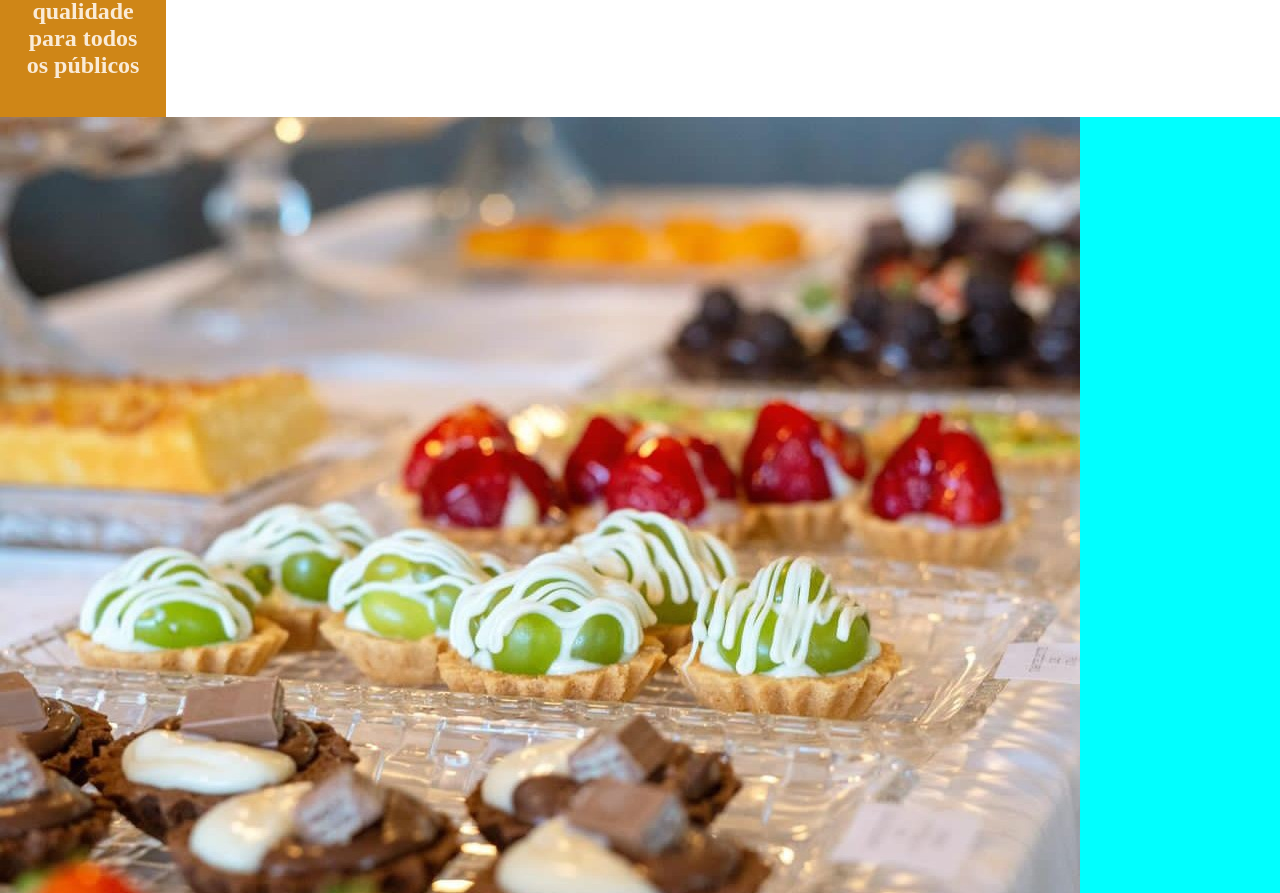
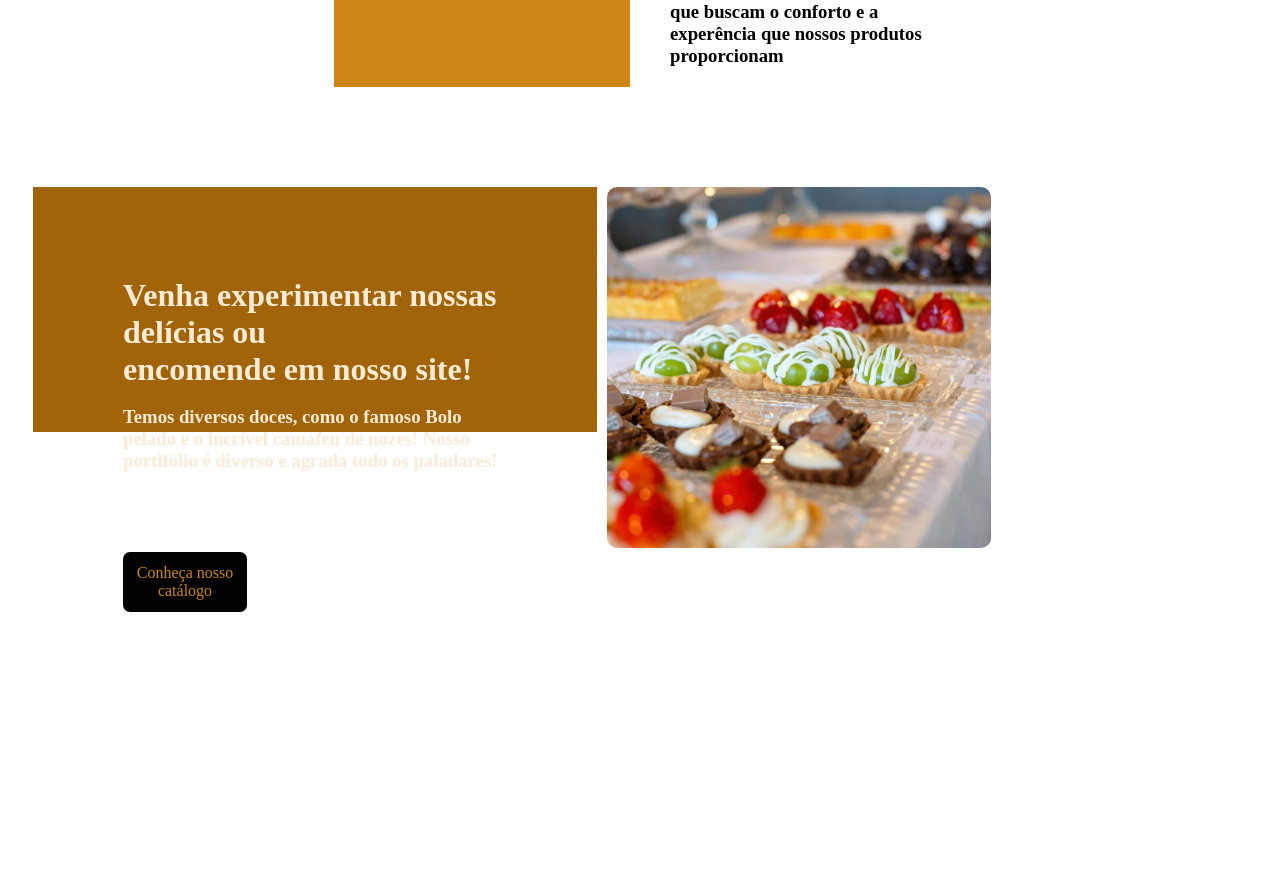
Before and after one commit to juan-bl/DocesDaColmeia, a plain HTML site: page pages/sobreNos.html in a window 1280 px wide. Shown: the part 693-1586 px from the top of the page. After the commit the page ends 1321 px from the top, so only its background shows below. Drawn offline with Linux system fonts and the light colour scheme; files whose address does not match are found by name.

Commit message:
SobreNos - projeto
scr Deus

```diff
--- a/index.html
+++ b/pages/sobreNos.html
@@ -4,12 +4,13 @@
     <meta charset="UTF-8">
     <meta name="viewport" content="width=device-width, initial-scale=1.0">
     <title>Quem Somos</title>
-    <link rel="stylesheet" href="styles/index.css">
+    <link rel="stylesheet" href="../styles/index.css">
 </head>
 <body>
     <header></header>
 
     <main>
+   <div class="all">
      <div id="grupo1">
         <div id="texto1">
          <h1>
@@ -42,29 +43,38 @@
          mais com o constante aperfeiçoamento, tanto na produção quanto no atendimento.
          <br>
          <br>
-         Com o tempo, a nossa equipe cresceu e agora é formada por colaboradores das mais
+         Com o tempo, a nossa equipe aumentou e agora é formada por colaboradores das mais
          diferentes características e conhecimentos que ajudam a nossa empresa a se tornar um ambiente
          acolhedor para todos que buscam o conforto e a experência que nossos produtos proporcionam
         </h3>
-
-        </div>
-    </div>
-
-    <div id="grupo2">
-        <div id="imagem">
-        <img src="images/docinho.jpg" alt="">
-        </div>
-
-        <div id="texto3">
-            <h2>
-                Venha experimentar nossas delícias ou encomende em nosso site!
-               </h2>
-            <!-- <button onclick="Catálogo"></button> -->
         </div>
 
     </div>
 
+     <div id="grupo2">
+        <div id="texto3">
+            <div id="botao">
+            <h1>
+                Venha experimentar nossas delícias ou <br>
+                encomende em nosso site!
+               </h1>
+               <!-- <img src="../images/icons/cup-hot.svg" alt=""> -->
+               <br>
+               <h3>Temos diversos doces, como o famoso Bolo pelado e
+                o incrível camafeu de nozes! Nosso portifólio é diverso e
+                agrada todo os paladares! </h3>
 
+                    <div id="bt">
+                    <a href="">Conheça nosso catálogo</a>
+                    </div>
+            </div>
+        </div>
+        <div id="imagem">
+        <img src="../images/docinho.jpg" alt="">
+        </div>
+    </div>
+
+   </div>
     </main>
 
     <footer></footer>
--- a/styles/index.css
+++ b/styles/index.css
@@ -4,10 +4,18 @@
 
 }
 
+.all{
+    width: 100%;
+    padding: 40px 0px ;
+    display: flex;
+    flex-direction: column;
+    gap: 20px;
+}
+
 #grupo1{
     /* background-color: aqua; */
     width: 100%;
-    /* padding: 40px 0px ; */
+    padding: 40px 0px ;
     display: flex;
     justify-content: center;
     gap: 20px;
@@ -17,7 +25,11 @@
     background-color: rgb(207, 134, 23);
     width:20% ;
     padding: 20px;
+}
 
+#texto2{
+    width:20% ;
+    padding: 20px;
 }
 
 #texto1 h1, h2 {
@@ -25,17 +37,56 @@
     color: antiquewhite;
 }
 
-#grupo2{
-    background-color: aqua;
+/* fim da div - grupo1 */
+
+ #grupo2{
+    /* background-color: aqua; */
+    width: 100%;
+    padding: 40px 0px;
+    display: flex;
+    justify-content: center;
+    gap: 10px;
+
+}
+
+#imagem{
+    width: 50%;
 }
 
 #grupo2 img{
-    /* border-radius: 100px; */
+    width: 60%;
+    border-radius: 10px;
+    display: flex;
 
 }
+
 #texto3{
-    background-color: cornflowerblue;
+    background-color: rgb(161, 100, 8);
     width: 30%;
-    padding: 40px;
+    padding: 90px;
+    height: 65px;
+    color: antiquewhite;
+}
+
+#botao{
+    /* background-color: brown; */
+    display: flex;
+    flex-direction: column;
+}
+#bt{
+background-color: rgb(0, 0, 0);
+width: 100px;
+padding: 12px;
+border-radius: 7px;
+/* border-style: groove;
+border-color: rgb(207, 134, 23); */
+margin-top: 80px;
+display: flex;
 
 }
+
+#bt a {
+    text-align: center;
+    text-decoration: none;
+    color:  rgb(207, 134, 23)
+}
```
